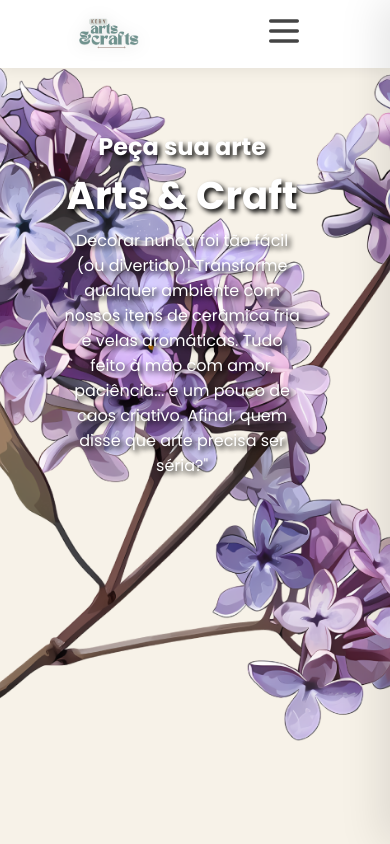
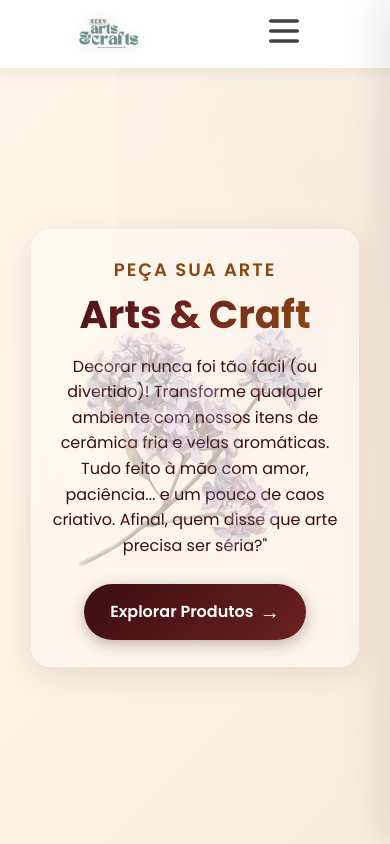
Before and after one commit to wellingtonpereira12/site-artscraft, a React (Vite) app: page / in a window 390 px wide. Shown: the top 844 px of the page. Built offline with nearby package versions, Linux system fonts and the light colour scheme.

Commit message:
Add files via upload

```diff
--- a/src/Components/Home/Home.css
+++ b/src/Components/Home/Home.css
@@ -1,99 +1,435 @@
-@import url('https://fonts.googleapis.com/css2?family=Poppins:wght@400;700&display=swap');
+@import url('https://fonts.googleapis.com/css2?family=Poppins:wght@300;400;600;700&display=swap');
+
+/* ========================================
+   KEYFRAME ANIMATIONS
+   ======================================== */
+
+@keyframes fadeInUp {
+    from {
+        opacity: 0;
+        transform: translateY(30px);
+    }
+
+    to {
+        opacity: 1;
+        transform: translateY(0);
+    }
+}
+
+@keyframes gradientShift {
+
+    0%,
+    100% {
+        background-position: 0% 50%;
+    }
+
+    50% {
+        background-position: 100% 50%;
+    }
+}
+
+@keyframes float {
+
+    0%,
+    100% {
+        transform: translateY(0px);
+    }
+
+    50% {
+        transform: translateY(-10px);
+    }
+}
+
+@keyframes shimmer {
+    0% {
+        background-position: -1000px 0;
+    }
+
+    100% {
+        background-position: 1000px 0;
+    }
+}
+
+@keyframes pulse {
+
+    0%,
+    100% {
+        transform: scale(1);
+    }
+
+    50% {
+        transform: scale(1.05);
+    }
+}
+
+/* ========================================
+   MAIN SECTION STYLES
+   ======================================== */
 
 #inicio {
     display: flex;
-    align-items: center; /* Centraliza verticalmente */
+    align-items: center;
     min-height: 100vh;
     padding: 2rem;
     padding-left: 15%;
     box-sizing: border-box;
+    background: linear-gradient(135deg, #F7F2E8 0%, #FFF5E6 50%, #F7E8D8 100%);
+    background-size: 200% 200%;
+    animation: gradientShift 15s ease infinite;
+    position: relative;
+    overflow: hidden;
 }
+
+/* Decorative gradient overlay */
+#inicio::before {
+    content: '';
+    position: absolute;
+    top: -50%;
+    right: -50%;
+    width: 100%;
+    height: 100%;
+    background: radial-gradient(circle, rgba(60, 14, 14, 0.03) 0%, transparent 70%);
+    pointer-events: none;
+}
+
+/* ========================================
+   HERO CONTAINER - GLASSMORPHISM
+   ======================================== */
 
 .hero-container {
     font-family: 'Poppins', sans-serif;
-    width: 30%; /* Largura para o container de texto */
-    padding: 5rem;
-    text-align: left; /* Alinha o texto à esquerda */
+    width: 30%;
+    padding: 3rem;
+    text-align: left;
+    position: relative;
+    z-index: 2;
+
+    /* Glassmorphism effect */
+    background: rgba(255, 255, 255, 0.25);
+    backdrop-filter: blur(10px);
+    -webkit-backdrop-filter: blur(10px);
+    border-radius: 20px;
+    border: 1px solid rgba(255, 255, 255, 0.4);
+    box-shadow:
+        0 8px 32px 0 rgba(60, 14, 14, 0.1),
+        inset 0 1px 0 0 rgba(255, 255, 255, 0.5);
+
+    transition: all 0.3s ease;
 }
 
-.hero-container h1 {
-    color: #3C0E0E;
-    margin: 0 0 1rem 0;
-    font-size: 24px;
+.hero-container:hover {
+    transform: translateY(-5px);
+    box-shadow:
+        0 12px 40px 0 rgba(60, 14, 14, 0.15),
+        inset 0 1px 0 0 rgba(255, 255, 255, 0.5);
 }
 
-.hero-container h2 {
-    color: #3C0E0E;
+.hero-content-animated {
+    animation: fadeInUp 1s ease-out;
+}
+
+/* ========================================
+   TYPOGRAPHY
+   ======================================== */
+
+.hero-subtitle {
+    color: #8B4513;
     margin: 0 0 1rem 0;
+    font-size: 20px;
+    font-weight: 600;
+    letter-spacing: 2px;
+    text-transform: uppercase;
+    opacity: 0.9;
+    animation: fadeInUp 1s ease-out 0.2s both;
+}
+
+.hero-title {
+    margin: 0 0 1.5rem 0;
     font-size: 80px;
     line-height: 1;
+    font-weight: 700;
+
+    /* Animated gradient text */
+    background: linear-gradient(135deg,
+            #3C0E0E 0%,
+            #6B2020 25%,
+            #8B4513 50%,
+            #6B2020 75%,
+            #3C0E0E 100%);
+    background-size: 200% auto;
+    -webkit-background-clip: text;
+    -webkit-text-fill-color: transparent;
+    background-clip: text;
+    animation:
+        fadeInUp 1s ease-out 0.4s both,
+        gradientShift 8s ease infinite;
+
+    position: relative;
 }
 
-.hero-container h3 {
+/* Shimmer effect on hover */
+.hero-title::before {
+    content: attr(data-text);
+    position: absolute;
+    top: 0;
+    left: 0;
+    width: 100%;
+    height: 100%;
+    background: linear-gradient(90deg,
+            transparent 0%,
+            rgba(255, 255, 255, 0.3) 50%,
+            transparent 100%);
+    background-size: 200% 100%;
+    -webkit-background-clip: text;
+    background-clip: text;
+    animation: shimmer 3s infinite;
+    opacity: 0;
+    transition: opacity 0.3s ease;
+}
+
+.hero-title:hover::before {
+    opacity: 1;
+}
+
+.hero-description {
     color: #3C0E0E;
-    margin: 0 0 1rem 0;
+    margin: 0 0 2rem 0;
     font-size: 16px;
     font-weight: 400;
+    line-height: 1.6;
+    opacity: 0.85;
+    animation: fadeInUp 1s ease-out 0.6s both;
+    transition: all 0.3s ease;
 }
+
+.hero-description:hover {
+    opacity: 1;
+    transform: translateX(5px);
+}
+
+/* ========================================
+   CTA BUTTON
+   ======================================== */
+
+.hero-cta {
+    display: inline-flex;
+    align-items: center;
+    gap: 0.5rem;
+    padding: 1rem 2rem;
+    font-family: 'Poppins', sans-serif;
+    font-size: 16px;
+    font-weight: 600;
+    color: white;
+    background: linear-gradient(135deg, #3C0E0E 0%, #6B2020 100%);
+    border: none;
+    border-radius: 50px;
+    cursor: pointer;
+    position: relative;
+    overflow: hidden;
+    box-shadow: 0 4px 15px rgba(60, 14, 14, 0.3);
+    transition: all 0.3s ease;
+    animation: fadeInUp 1s ease-out 0.8s both;
+    z-index: 1;
+}
+
+.hero-cta::before {
+    content: '';
+    position: absolute;
+    top: 0;
+    left: -100%;
+    width: 100%;
+    height: 100%;
+    background: linear-gradient(90deg, transparent, rgba(255, 255, 255, 0.2), transparent);
+    transition: left 0.5s ease;
+}
+
+.hero-cta:hover::before {
+    left: 100%;
+}
+
+.hero-cta:hover {
+    transform: translateY(-2px) scale(1.05);
+    box-shadow: 0 6px 25px rgba(60, 14, 14, 0.4);
+}
+
+.hero-cta:active {
+    transform: translateY(0) scale(1);
+}
+
+.cta-arrow {
+    display: inline-block;
+    transition: transform 0.3s ease;
+    font-size: 20px;
+}
+
+.hero-cta:hover .cta-arrow {
+    transform: translateX(5px);
+}
+
+/* ========================================
+   HERO IMAGE
+   ======================================== */
 
 .hero-image-container {
     background-image: url('../../assets/heroimagecontainer.png');
-    background-size: contain; /* Ajusta a imagem para caber no container */
+    background-size: contain;
     background-position: center;
     background-repeat: no-repeat;
-    width: 60%; /* Largura para o container da imagem */
-    height: 80vh; /* Altura com base na altura da tela */
+    width: 60%;
+    height: 80vh;
+    position: relative;
+    animation: float 6s ease-in-out infinite;
+    filter: drop-shadow(0 10px 30px rgba(60, 14, 14, 0.2));
 }
 
-/* Media Queries para responsividade */
+/* Gradient overlay on image */
+.hero-image-container::after {
+    content: '';
+    position: absolute;
+    top: 0;
+    left: 0;
+    right: 0;
+    bottom: 0;
+    background: linear-gradient(135deg,
+            rgba(247, 242, 232, 0.1) 0%,
+            transparent 50%);
+    pointer-events: none;
+}
+
+/* ========================================
+   RESPONSIVE DESIGN - MOBILE
+   ======================================== */
+
 @media (max-width: 1115px) {
     #inicio {
-        flex-direction: column; /* Empilha em telas menores */
-        align-items: flex-start; /* Alinha ao topo em telas menores */
-        padding-top: 5rem;
-        padding-left: 0%;
+        flex-direction: column;
+        align-items: center;
+        justify-content: center;
+        padding: 2rem 1rem;
+        padding-top: 6rem;
+        /* Keep same light gradient as desktop */
+        background: linear-gradient(135deg, #F7F2E8 0%, #FFF5E6 50%, #F7E8D8 100%);
+        background-size: 200% 200%;
+        animation: gradientShift 15s ease infinite;
+        position: relative;
+        min-height: 100vh;
+    }
+
+    #inicio::before {
+        /* Keep decorative overlay */
+        top: -30%;
+        right: -30%;
     }
 
     .hero-container {
-        width: 90%; /* Largura total em telas menores */
-        text-align: center; /* Centraliza o texto em telas menores */
-        z-index: 1;
+        width: 90%;
+        max-width: 500px;
+        text-align: center;
+        z-index: 2;
+        padding: 2rem 1.5rem;
+
+        /* Same glassmorphism as desktop */
+        background: rgba(255, 255, 255, 0.35);
+        backdrop-filter: blur(12px);
+        -webkit-backdrop-filter: blur(12px);
+        position: relative;
     }
 
-    .hero-container h1 {
-        text-shadow: 3px 3px 5px rgb(0, 0, 0);  /* Sombra branca */
-        color: rgb(255, 255, 255);
+    .hero-container:hover {
+        transform: translateY(-3px);
     }
 
-    .hero-container h2 {
-        text-shadow: 3px 3px 5px rgb(0, 0, 0);  /* Sombra branca */
-        color: rgb(255, 255, 255);
+    .hero-subtitle {
+        /* Keep same brown color as desktop */
+        color: #8B4513;
+        text-shadow: none;
+        font-size: 18px;
     }
 
-    .hero-container h3 {
-        text-shadow: 3px 3px 5px rgb(0, 0, 0);  /* Sombra branca */
-        color: rgb(255, 255, 255);
+    .hero-title {
+        /* Keep same gradient as desktop */
+        background: linear-gradient(135deg,
+                #3C0E0E 0%,
+                #6B2020 25%,
+                #8B4513 50%,
+                #6B2020 75%,
+                #3C0E0E 100%);
+        background-size: 200% auto;
+        -webkit-background-clip: text;
+        -webkit-text-fill-color: transparent;
+        background-clip: text;
+        font-size: 3rem;
+        text-shadow: none;
     }
 
+    .hero-description {
+        /* Keep same dark text as desktop */
+        color: #3C0E0E;
+        text-shadow: none;
+        opacity: 0.85;
+    }
+
+    .hero-description:hover {
+        transform: none;
+        opacity: 1;
+    }
 
     .hero-image-container {
         background-image: url('../../assets/heroimagecontainer.png');
-        background-size: cover;
+        background-size: contain;
         background-position: center;
         background-repeat: no-repeat;
         position: absolute;
-        top: 0%;
-        left: 0%;
-        width: 100%;
-        height: 100%;
-        z-index: -1; /* Faz a imagem ficar atrás do conteúdo */
+        top: 50%;
+        left: 50%;
+        transform: translate(-50%, -50%);
+        width: 85%;
+        max-width: 450px;
+        height: 60vh;
+        min-height: 350px;
+        z-index: 1;
+        opacity: 0.3;
+        filter: drop-shadow(0 5px 15px rgba(60, 14, 14, 0.1));
+        animation: none;
+        pointer-events: none;
+        /* Prevents image from blocking button clicks */
     }
 
-    .hero-container h2 {
-        font-size: 3rem; /* Ajusta o tamanho da fonte do h2 em telas menores */
+    .hero-image-container::after {
+        display: none;
     }
 
-    .hero-container {
-        width: 100%; /* Largura para o container de texto */
+    .hero-cta {
+        /* Keep same style as desktop */
+        background: linear-gradient(135deg, #3C0E0E 0%, #6B2020 100%);
+        color: white;
+        box-shadow: 0 4px 15px rgba(60, 14, 14, 0.3);
+    }
+
+    .hero-cta:hover {
+        transform: scale(1.05);
+        box-shadow: 0 6px 25px rgba(60, 14, 14, 0.4);
     }
 }
+
+/* ========================================
+   ACCESSIBILITY & PERFORMANCE
+   ======================================== */
+
+@media (prefers-reduced-motion: reduce) {
+
+    *,
+    *::before,
+    *::after {
+        animation-duration: 0.01ms !important;
+        animation-iteration-count: 1 !important;
+        transition-duration: 0.01ms !important;
+    }
+}
+
+/* Improve text rendering */
+.hero-container {
+    -webkit-font-smoothing: antialiased;
+    -moz-osx-font-smoothing: grayscale;
+    text-rendering: optimizeLegibility;
+}
--- a/src/Components/Home/Home.jsx
+++ b/src/Components/Home/Home.jsx
@@ -6,27 +6,38 @@ function Home() {
 
     useEffect(() => {
         const handleResize = () => {
-        setLarguraTela(window.innerWidth);
+            setLarguraTela(window.innerWidth);
         };
 
         window.addEventListener('resize', handleResize);
 
         // Limpeza do event listener quando o componente for desmontado
         return () => {
-        window.removeEventListener('resize', handleResize);
+            window.removeEventListener('resize', handleResize);
         };
     }, []);
 
     const telaMenorQue1115px = larguraTela < 1115;
 
+    const scrollToProdutos = () => {
+        const produtosSection = document.getElementById('Produtos');
+        if (produtosSection) {
+            produtosSection.scrollIntoView({ behavior: 'smooth' });
+        }
+    };
+
     return (
         <section id="inicio">
-            <div className="hero-container">
-                <h1>Peça sua arte</h1>
-                <h2>Arts & Craft</h2>
-                <h3>
-                  Decorar nunca foi tão fácil (ou divertido)! Transforme qualquer ambiente com nossos itens de cerâmica fria e velas aromáticas. Tudo feito à mão com amor, paciência... e um pouco de caos criativo. Afinal, quem disse que arte precisa ser séria?"
+            <div className="hero-container hero-content-animated">
+                <h1 className="hero-subtitle">Peça sua arte</h1>
+                <h2 className="hero-title">Arts & Craft</h2>
+                <h3 className="hero-description">
+                    Decorar nunca foi tão fácil (ou divertido)! Transforme qualquer ambiente com nossos itens de cerâmica fria e velas aromáticas. Tudo feito à mão com amor, paciência... e um pouco de caos criativo. Afinal, quem disse que arte precisa ser séria?"
                 </h3>
+                <button className="hero-cta" onClick={scrollToProdutos}>
+                    Explorar Produtos
+                    <span className="cta-arrow">→</span>
+                </button>
                 {telaMenorQue1115px ? (
                     <div className="hero-image-container"></div>
                 ) : (
```
